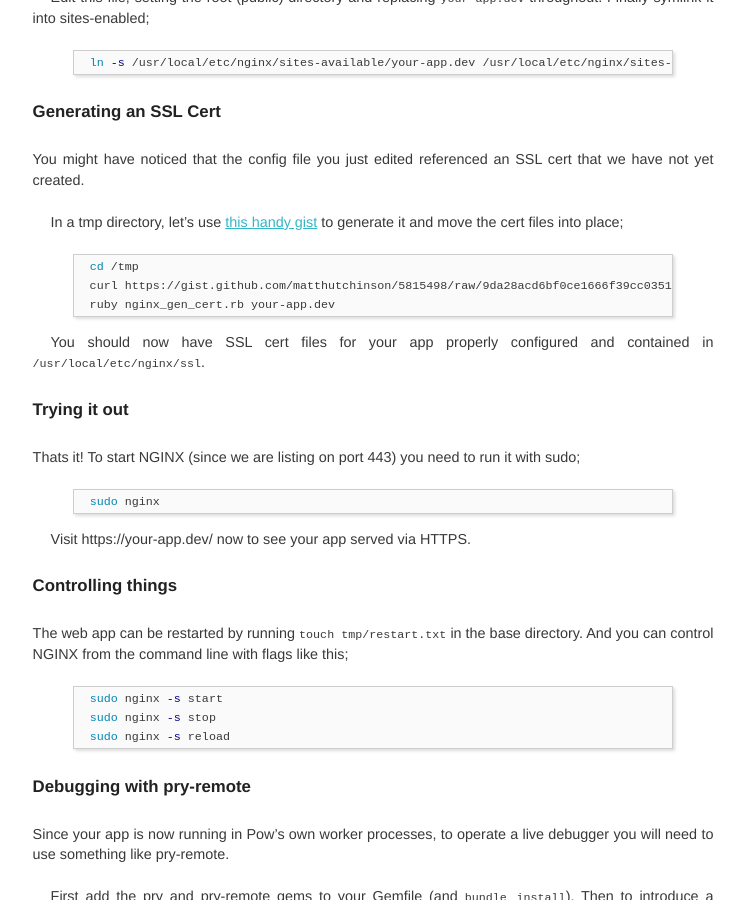
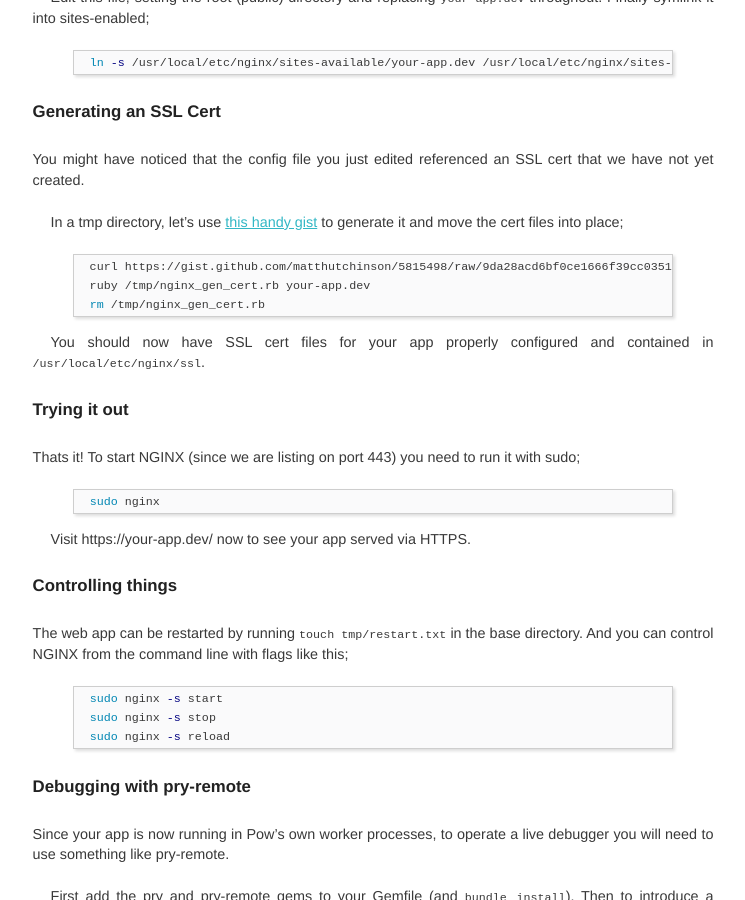
Before and after one commit to HouseTrip/housetrip.github.com, a Jekyll site: the page built from _posts/2013-06-21-pow-with-nginx-ssl-on-osx.md, in a window 1280 px wide and 900 px high, scrolled down 1787 px. Shown: the whole window, without its empty margins (267-1012 px from the left). Built offline with Jekyll 4.4.1, drawn with Linux system fonts in a browser that asks for light colours.

Commit message:
Update 2013-06-21-pow-with-nginx-ssl-on-osx.md

```diff
--- a/_posts/2013-06-21-pow-with-nginx-ssl-on-osx.md
+++ b/_posts/2013-06-21-pow-with-nginx-ssl-on-osx.md
@@ -84,9 +84,9 @@ You might have noticed that the config file you just edited referenced an SSL ce
 In a tmp directory, let's use [this handy gist](https://gist.github.com/matthutchinson/5815498) to generate it and move the cert files into place;
 
 {% highlight bash %}
-  cd /tmp
-  curl https://gist.github.com/matthutchinson/5815498/raw/9da28acd6bf0ce1666f39cc0351dd5eee764be8b/nginx_gen_cert.rb
-  ruby nginx_gen_cert.rb your-app.dev
+  curl https://gist.github.com/matthutchinson/5815498/raw/9da28acd6bf0ce1666f39cc0351dd5eee764be8b/nginx_gen_cert.rb > /tmp/nginx_gen_cert.rb
+  ruby /tmp/nginx_gen_cert.rb your-app.dev
+  rm /tmp/nginx_gen_cert.rb
 {% endhighlight %}
 
 You should now have SSL cert files for your app properly configured and contained in `/usr/local/etc/nginx/ssl`.
```
